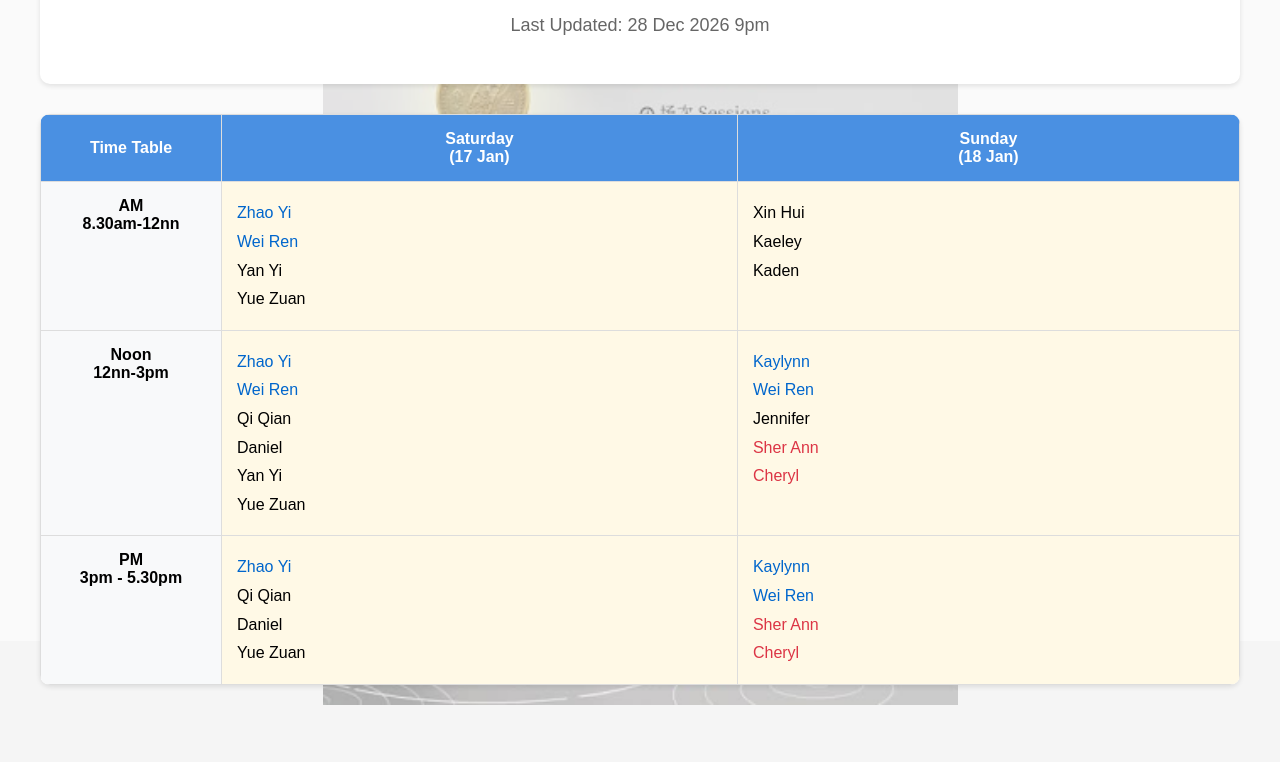
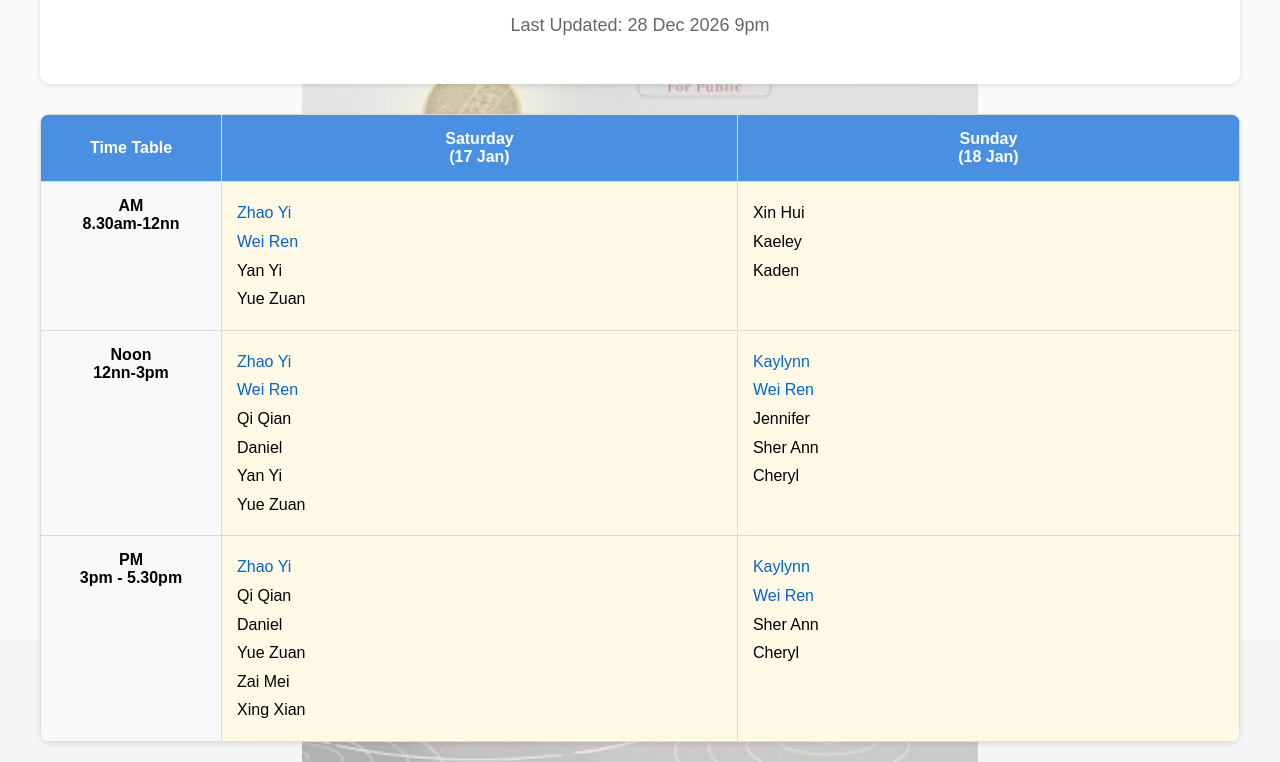
Before and after one commit to LauZiQuan/2026-Year-End-Aromas, a plain HTML site: page index.html in a window 1280 px wide. Shown: the part 159-921 px from the top of the page. Before the commit the page ends 864 px from the top, so only its background shows below. Drawn offline with Linux system fonts and the light colour scheme.

Commit message:
Update index.html

```diff
--- a/index.html
+++ b/index.html
@@ -173,8 +173,8 @@
                         <div class="name"><span class="highlight">Kaylynn</span></div>
                         <div class="name"><span class="highlight">Wei Ren</span></div>
                         <div class="name">Jennifer</div>
-                        <div class="name"><span class="highlight-red">Sher Ann</span></div>
-                        <div class="name"><span class="highlight-red">Cheryl</span></div>
+                        <div class="name">Sher Ann</div>
+                        <div class="name">Cheryl</div>
                     </td>
                 </tr>
                 <tr>
@@ -184,12 +184,15 @@
                         <div class="name">Qi Qian</div>
                         <div class="name">Daniel</div>
                         <div class="name">Yue Zuan</div>
+                        <div class="name">Zai Mei</div>
+                        <div class="name">Xing Xian</div>
+
                     </td>
                     <td class="slot">
                         <div class="name"><span class="highlight">Kaylynn</span></div>
                         <div class="name"><span class="highlight">Wei Ren</span></div>
-                        <div class="name"><span class="highlight-red">Sher Ann</span></div>
-                        <div class="name"><span class="highlight-red">Cheryl</span></div>
+                        <div class="name">Sher Ann</div>
+                        <div class="name">Cheryl</div>
                     </td>
                 </tr>
             </tbody>
```
